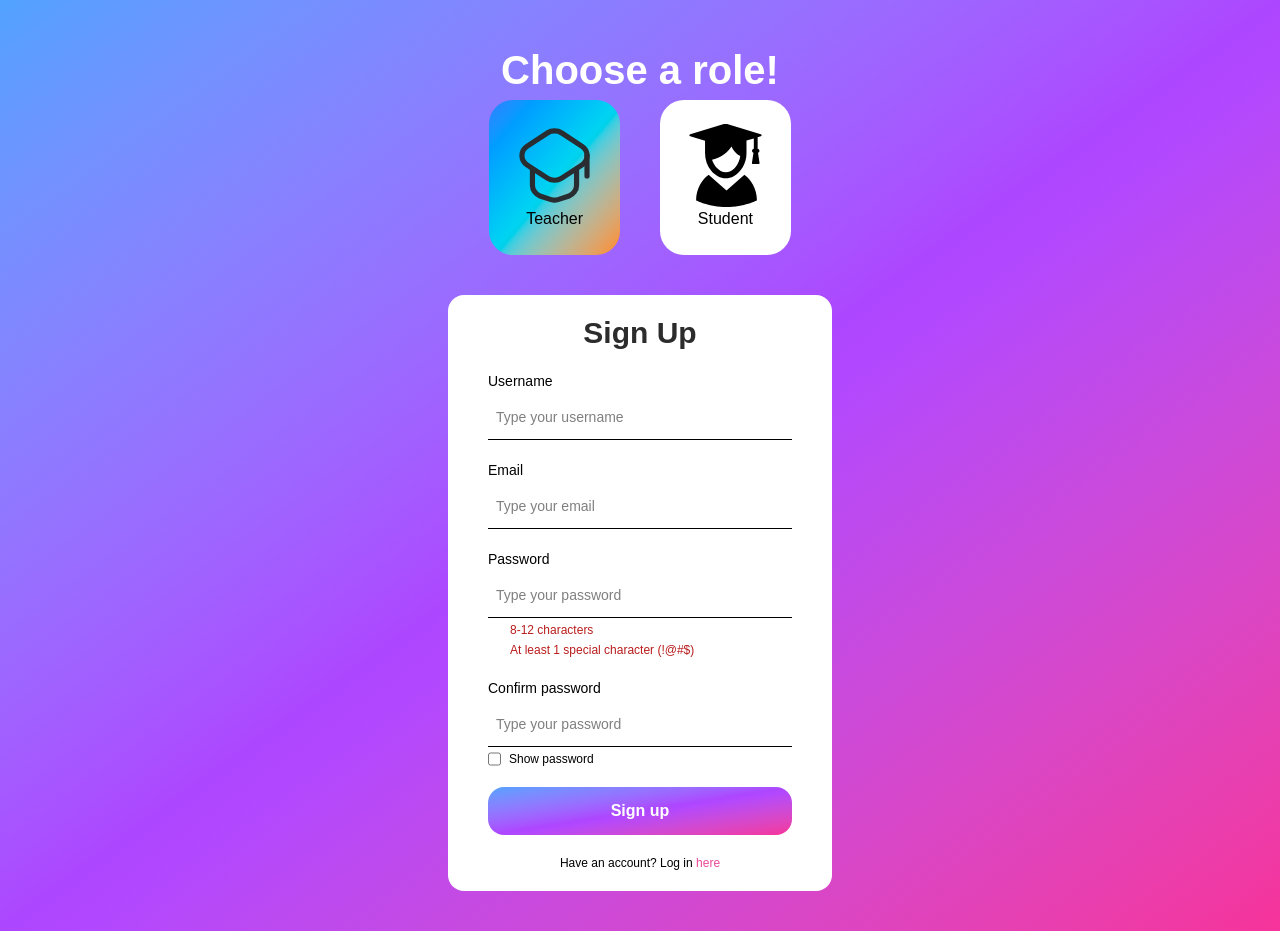
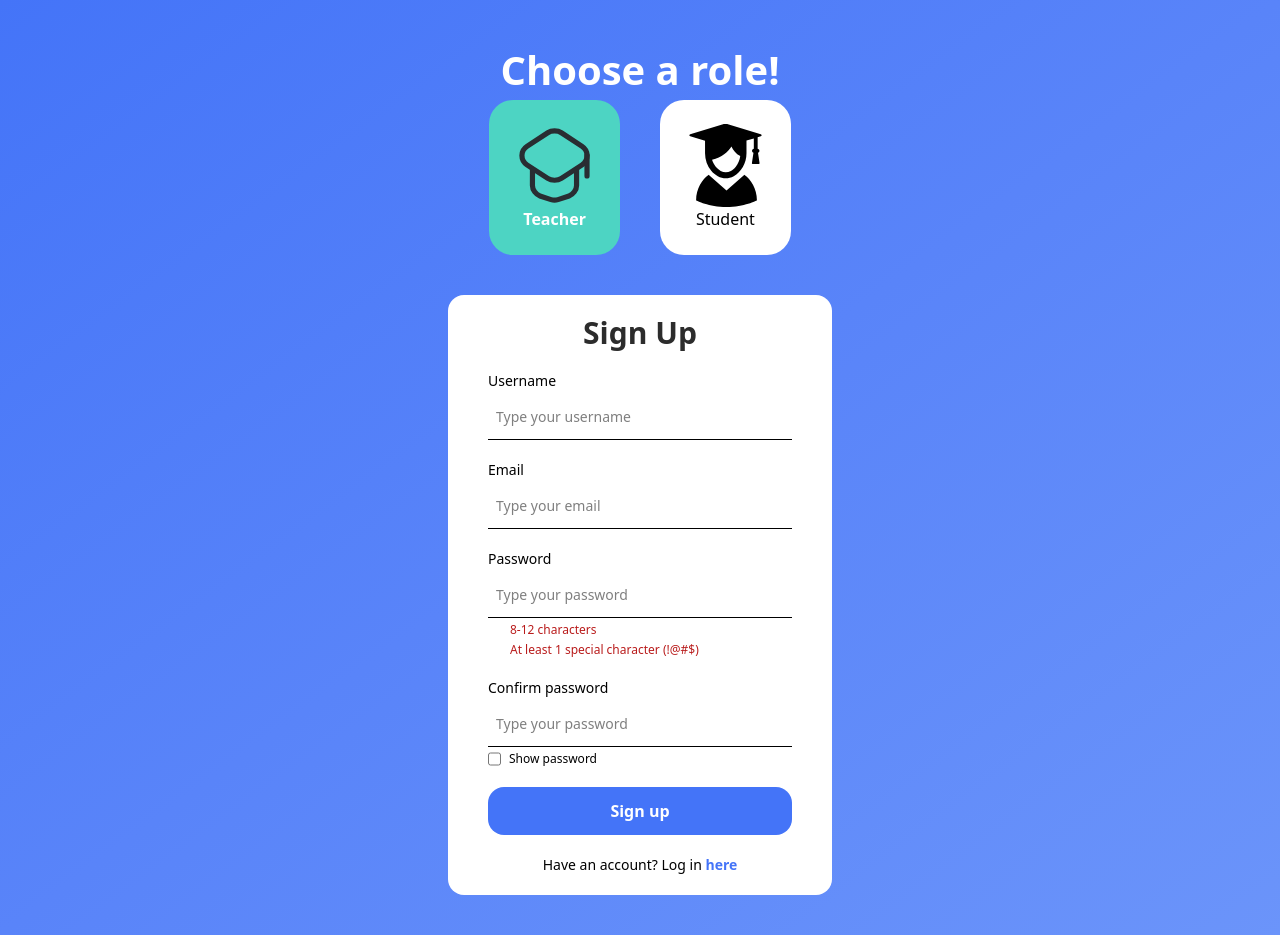
Before and after one commit to Vinzecta/ASE-SCAMS, a React (Vite) app: page /sign-up in a window 1280 px wide. Built offline with nearby package versions, Linux system fonts and the light colour scheme; some icons are missing.

Commit message:
Finish fixing authentication UI

```diff
--- a/src/features/Authentication/Login.tsx
+++ b/src/features/Authentication/Login.tsx
@@ -1,6 +1,6 @@
 import "../../assets/style/Fonts.css"
 import { Link } from "react-router-dom";
-import { useState, useEffect } from "react";
+import { useState } from "react";
 import { ErrorMessage } from "../../components/message/ErrorMessage";
 import { useNavigate } from "react-router-dom";
 
@@ -38,38 +38,75 @@ export default function Login() {
     }
 
     return (
-        <section className="montserrat-custom h-full w-full flex items-center justify-center  bg-gradient-to-br from-blue-400 via-purple-500 to-pink-500">
-            <form className="w-[30%] flex flex-col gap-10 bg-white !p-10 rounded-2xl">
-                <h1 className="text-center font-bold text-3xl text-[#2c2c2c]">Login</h1>
-                <div className="flex flex-col gap-3 text-sm">
-                    <div className="flex justify-between">
-                        <label className="font-light !my-auto">Email</label>
-                        {
-                            error.email ? <ErrorMessage error={error.email} /> : null
-                        }
-                    </div>
-                    <input onChange={(e) => setInput(prev => ({...prev, email: e.target.value}))} className="w-full border-b !px-2 !py-3" placeholder="Type your email" />
+        <section className="h-screen w-full flex items-center justify-center bg-gradient-to-br from-[#4474F8] via-[#5984F9] to-[#6B94FA]">
+            <form className="w-[90%] md:w-[500px] flex flex-col gap-8 bg-white p-10 rounded-2xl shadow-2xl">
+                <div className="text-center">
+                    <h1 className="font-bold text-4xl text-[#2c2c2c] mb-2">Welcome Back</h1>
+                    <p className="text-gray-500 text-sm">Login to your SCAMS account</p>
                 </div>
 
                 <div className="flex flex-col gap-3 text-sm">
                     <div className="flex justify-between">
-                        <label className="font-light !my-auto">Password</label>
-                        {
-                            error.password ? <ErrorMessage error={error.password} /> : null
-                        }
+                        <label className="font-semibold text-gray-700">Email</label>
+                        {error.email && <ErrorMessage error={error.email} />}
                     </div>
-                    <input onChange={(e) => setInput(prev => ({...prev, password: e.target.value}))} type={show ? "text" : "password"} className="w-full border-b !px-2 !py-3" placeholder="Type your password" />
-
-                    <div className="flex gap-2">
-                        <input onClick={showPassword} type="checkbox" />
-                        <p className="font-light text-xs">Show password</p>
-                    </div>
-                    <Link to={"/forgot-password"} className="font-light text-xs !ml-auto hover:underline cursor-pointer">Forgot password?</Link>
+                    <input
+                        onChange={(e) => setInput(prev => ({...prev, email: e.target.value}))}
+                        type="email"
+                        className="w-full border-2 border-gray-200 px-4 py-3 rounded-lg focus:border-[#4474F8] focus:outline-none transition-colors"
+                        placeholder="your.email@example.com"
+                    />
                 </div>
 
-                <button onClick={loginValidation} className="!py-3 rounded-2xl font-bold text-base text-white bg-gradient-to-br from-blue-400 via-purple-500 to-pink-500 hover:[background:linear-gradient(to_right,#76a9fa,#b28dff,#ff7ac6)]">Login</button>
+                <div className="flex flex-col gap-3 text-sm">
+                    <div className="flex justify-between">
+                        <label className="font-semibold text-gray-700">Password</label>
+                        {error.password && <ErrorMessage error={error.password} />}
+                    </div>
+                    <input
+                        onChange={(e) => setInput(prev => ({...prev, password: e.target.value}))}
+                        type={show ? "text" : "password"}
+                        className="w-full border-2 border-gray-200 px-4 py-3 rounded-lg focus:border-[#4474F8] focus:outline-none transition-colors"
+                        placeholder="Enter your password"
+                    />
 
-                <p className="text-xs text-center">Don't have an account? Sign up <span className="text-[#ec4899] hover:underline hover:text-[#db2777] cursor-pointer"><Link to={"/sign-up"}>here</Link></span></p>
+                    <div className="flex justify-between items-center">
+                        <div className="flex gap-2 items-center">
+                            <input
+                                onChange={showPassword}
+                                type="checkbox"
+                                id="showPassword"
+                                className="w-4 h-4 accent-[#4474F8] cursor-pointer"
+                            />
+                            <label htmlFor="showPassword" className="text-sm text-gray-600 cursor-pointer">
+                                Show password
+                            </label>
+                        </div>
+                        <Link
+                            to="/forgot-password"
+                            className="text-sm text-[#4474F8] hover:text-[#3461E6] hover:underline transition-colors"
+                        >
+                            Forgot password?
+                        </Link>
+                    </div>
+                </div>
+
+                <button
+                    onClick={loginValidation}
+                    className="py-4 rounded-lg font-bold text-base text-white bg-[#4474F8] hover:bg-[#3461E6] hover:scale-[1.02] hover:shadow-lg transition-all duration-300"
+                >
+                    Login
+                </button>
+
+                <p className="text-sm text-center text-gray-600">
+                    Don't have an account?{" "}
+                    <Link
+                        to="/sign-up"
+                        className="text-[#4474F8] font-semibold hover:text-[#3461E6] hover:underline transition-colors"
+                    >
+                        Sign up here
+                    </Link>
+                </p>
             </form>
         </section>
     );
--- a/src/features/Authentication/ResetPassword.tsx
+++ b/src/features/Authentication/ResetPassword.tsx
@@ -67,38 +67,41 @@ export default function ForgotPassword() {
     }
 
     return (
-        <section className="montserrat-custom h-full w-full flex items-center justify-center  bg-gradient-to-br from-blue-400 via-purple-500 to-pink-500">
+        <section className="h-full w-full flex items-center justify-center bg-gradient-to-br from-[#4474F8] via-[#5984F9] to-[#6B94FA]">
             <form className="w-[30%] flex flex-col gap-5 bg-white !p-10 rounded-2xl">
                 <h1 className="text-center font-bold text-3xl text-[#2c2c2c]">Forgot Password?</h1>
+
                 <div className="flex flex-col gap-1 text-sm">
                     <div className="flex justify-between">
                         <label className="font-light !my-auto">Email</label>
-                        {
-                            errors.email ?
-                            <ErrorMessage error={errors.email} /> : null
-                        }
+                        {errors.email ? <ErrorMessage error={errors.email} /> : null}
                     </div>
-                    <input onChange={(e) => setInput(prev => ({...prev, email: e.target.value}))} className="w-full border-b !px-2 !py-3" placeholder="Type your email" />
+                    <input
+                        onChange={(e) => setInput(prev => ({ ...prev, email: e.target.value }))}
+                        className="w-full border-b !px-2 !py-3 focus:border-[#4474F8]"
+                        placeholder="Type your email"
+                    />
                 </div>
 
                 <div className="flex flex-col gap-1 text-sm">
                     <div className="flex justify-between">
                         <label className="font-light !my-auto">Password</label>
-                        {
-                            errors.password ?
-                            <ErrorMessage error={errors.password} /> : null
-                        }
+                        {errors.password ? <ErrorMessage error={errors.password} /> : null}
                     </div>
-                    <input onChange={(e) => setInput(prev => ({...prev, password: e.target.value}))} type={show ? "text" : "password"} className="w-full border-b !px-2 !py-3" placeholder="Type your password" />
+                    <input
+                        onChange={(e) => setInput(prev => ({ ...prev, password: e.target.value }))}
+                        type={show ? "text" : "password"}
+                        className="w-full border-b !px-2 !py-3 focus:border-[#4474F8]"
+                        placeholder="Type your password"
+                    />
 
                     <div className="flex flex-col gap-1">
-                        {
-                            passwordValid.checkLength ?
+                        {passwordValid.checkLength ?
                             <SuccessMessage success={"8-12 characters"} /> :
                             <ErrorMessage2 error={"8-12 characters"} />
                         }
-                        {
-                            passwordValid.checkSpecial ?
+
+                        {passwordValid.checkSpecial ?
                             <SuccessMessage success={"At least 1 special character (!@#$)"} /> :
                             <ErrorMessage2 error={"At least 1 special character (!@#$)"} />
                         }
@@ -106,14 +109,17 @@ export default function ForgotPassword() {
                 </div>
 
                 <div className="flex flex-col gap-1 text-sm">
-                   <div className="flex justify-between">
-                       <label className="font-light !my-auto">Confirm password</label>
-                       {
-                           errors.confirmPass ?
-                           <ErrorMessage error={errors.confirmPass} /> : null
-                       }
-                   </div>
-                    <input onChange={(e) => setInput(prev => ({...prev, confirmPass: e.target.value}))} type={show ? "text" : "password"} className="w-full border-b !px-2 !py-3" placeholder="Type your password" />
+                    <div className="flex justify-between">
+                        <label className="font-light !my-auto">Confirm password</label>
+                        {errors.confirmPass ? <ErrorMessage error={errors.confirmPass} /> : null}
+                    </div>
+
+                    <input
+                        onChange={(e) => setInput(prev => ({ ...prev, confirmPass: e.target.value }))}
+                        type={show ? "text" : "password"}
+                        className="w-full border-b !px-2 !py-3 focus:border-[#4474F8]"
+                        placeholder="Type your password"
+                    />
 
                     <div className="flex gap-2">
                         <input onClick={showPassword} type="checkbox" />
@@ -121,9 +127,19 @@ export default function ForgotPassword() {
                     </div>
                 </div>
 
-                <button onClick={handleSubmit} className="!py-3 rounded-2xl font-bold text-base text-white bg-gradient-to-br from-blue-400 via-purple-500 to-pink-500 hover:[background:linear-gradient(to_right,#76a9fa,#b28dff,#ff7ac6)]">Get new password</button>
+                <button
+                    onClick={handleSubmit}
+                    className="!py-3 rounded-2xl font-bold text-base text-white bg-[#4474F8] hover:bg-[#375FCC]"
+                >
+                    Get new password
+                </button>
 
-                <p className="text-xs text-center">Remember your password? Go back to <span className="text-[#ec4899] hover:underline hover:text-[#db2777] cursor-pointer"><Link to={"/log-in"}>login</Link></span></p>
+                <p className="text-sm text-center">
+                    Remember your password? Go back to
+                    <span className="text-[#4474F8] font-bold hover:underline hover:text-[#375FCC] cursor-pointer">
+                        <Link to="/log-in"> login</Link>
+                    </span>
+                </p>
             </form>
         </section>
     );
--- a/src/features/Authentication/SignUp.tsx
+++ b/src/features/Authentication/SignUp.tsx
@@ -89,15 +89,26 @@ export default function SignUp() {
     }
 
     return (
-        <section className="montserrat-custom h-fit w-full flex flex-col !py-10 items-center justify-center  bg-gradient-to-br from-blue-400 via-purple-500 to-pink-500">
+        <section className="h-fit w-full flex flex-col !py-10 items-center justify-center bg-gradient-to-br from-[#4474F8] via-[#5984F9] to-[#6B94FA]">
             <h1 className="text-[40px] font-bold text-white">Choose a role!</h1>
-            <div className={`flex gap-10 items-center justify-center !mb-10`}>
-                <div onClick={clickTutor} className={`flex flex-col w-[30%] !p-6 rounded-3xl ${tutor ? "bg-gradient-to-br from-blue-500 via-cyan-400 to-orange-400" : "bg-white"} transition-transform duration-300 ease-in-out hover:scale-110`}>
-                    <img className={`w-[150px]`} src={teacher} alt="Teacher Logo" />
+
+            <div className="flex gap-10 items-center justify-center !mb-10">
+                <div
+                    onClick={clickTutor}
+                    className={`flex flex-col w-[30%] !p-6 rounded-3xl cursor-pointer
+                        ${tutor ? "bg-[#4DD4C3] text-white font-bold" : "bg-white"}
+                        transition-transform duration-300 ease-in-out hover:scale-110`}
+                >
+                    <img className="w-[150px]" src={teacher} alt="Teacher Logo" />
                     <p className="text-center">Teacher</p>
                 </div>
 
-                <div onClick={clickStudent} className={`flex flex-col w-[30%] !p-6 rounded-3xl ${student ? "bg-gradient-to-br from-blue-500 via-cyan-400 to-orange-400" : "bg-white"} transition-transform duration-300 ease-in-out hover:scale-110`}>
+                <div
+                    onClick={clickStudent}
+                    className={`flex flex-col w-[30%] !p-6 rounded-3xl cursor-pointer
+                        ${student ? "bg-[#4DD4C3] text-white font-bold" : "bg-white"}
+                        transition-transform duration-300 ease-in-out hover:scale-110`}
+                >
                     <img className="w-[150px]" src={studentRole} alt="Student Logo" />
                     <p className="text-center">Student</p>
                 </div>
@@ -105,62 +116,71 @@ export default function SignUp() {
 
             <form className="w-[30%] flex flex-col gap-5 bg-white !px-10 !py-5 rounded-2xl">
                 <h1 className="text-center font-bold text-3xl text-[#2c2c2c]">Sign Up</h1>
+
+                {/* Username */}
                 <div className="flex flex-col gap-1 text-sm">
                     <div className="flex justify-between">
                         <label className="font-light !my-auto">Username</label>
-                        {
-                            errors.username ?
-                            <ErrorMessage error={errors.username} /> : null
-                        }
+                        {errors.username ? <ErrorMessage error={errors.username} /> : null}
                     </div>
-
-                    <input onChange={(e) => setInput(prev => ({...prev, username: e.target.value}))} className="w-full border-b !px-2 !py-3" placeholder="Type your username" />
+                    <input
+                        onChange={(e) => setInput(prev => ({ ...prev, username: e.target.value }))}
+                        className="w-full border-b focus:border-[#4474F8] !px-2 !py-3"
+                        placeholder="Type your username"
+                    />
                 </div>
 
+                {/* Email */}
                 <div className="flex flex-col gap-1 text-sm">
                     <div className="flex justify-between">
                         <label className="font-light !my-auto">Email</label>
-                        {
-                            errors.email ?
-                            <ErrorMessage error={errors.email} /> : null
-                        }
+                        {errors.email ? <ErrorMessage error={errors.email} /> : null}
                     </div>
-                    <input onChange={(e) => setInput(prev => ({...prev, email: e.target.value}))} className="w-full border-b !px-2 !py-3" placeholder="Type your email" />
+                    <input
+                        onChange={(e) => setInput(prev => ({ ...prev, email: e.target.value }))}
+                        className="w-full border-b focus:border-[#4474F8] !px-2 !py-3"
+                        placeholder="Type your email"
+                    />
                 </div>
 
+                {/* Password */}
                 <div className="flex flex-col gap-1 text-sm">
                     <div className="flex justify-between">
                         <label className="font-light !my-auto">Password</label>
-                        {
-                            errors.password ?
-                            <ErrorMessage error={errors.password} /> : null
-                        }
+                        {errors.password ? <ErrorMessage error={errors.password} /> : null}
                     </div>
-                    <input onChange={(e) => setInput(prev => ({...prev, password: e.target.value}))} type={show ? "text" : "password"} className="w-full border-b !px-2 !py-3" placeholder="Type your password" />
+                    <input
+                        onChange={(e) => setInput(prev => ({ ...prev, password: e.target.value }))}
+                        type={show ? "text" : "password"}
+                        className="w-full border-b focus:border-[#4474F8] !px-2 !py-3"
+                        placeholder="Type your password"
+                    />
 
                     <div className="flex flex-col gap-1">
-                        {
-                            passwordValid.checkLength ?
+                        {passwordValid.checkLength ?
                             <SuccessMessage success={"8-12 characters"} /> :
                             <ErrorMessage2 error={"8-12 characters"} />
                         }
-                        {
-                            passwordValid.checkSpecial ?
+                        {passwordValid.checkSpecial ?
                             <SuccessMessage success={"At least 1 special character (!@#$)"} /> :
                             <ErrorMessage2 error={"At least 1 special character (!@#$)"} />
                         }
                     </div>
                 </div>
 
+                {/* Confirm password */}
                 <div className="flex flex-col gap-1 text-sm">
                     <div className="flex justify-between">
                         <label className="font-light !my-auto">Confirm password</label>
-                        {
-                            errors.confirmPass ?
-                            <ErrorMessage error={errors.confirmPass} /> : null
-                        }
+                        {errors.confirmPass ? <ErrorMessage error={errors.confirmPass} /> : null}
                     </div>
-                    <input onChange={(e) => setInput(prev => ({...prev, confirmPass: e.target.value}))} type={show ? "text" : "password"} className="w-full border-b !px-2 !py-3" placeholder="Type your password" />
+
+                    <input
+                        onChange={(e) => setInput(prev => ({ ...prev, confirmPass: e.target.value }))}
+                        type={show ? "text" : "password"}
+                        className="w-full border-b focus:border-[#4474F8] !px-2 !py-3"
+                        placeholder="Type your password"
+                    />
 
                     <div className="flex gap-2">
                         <input onClick={showPassword} type="checkbox" />
@@ -168,9 +188,20 @@ export default function SignUp() {
                     </div>
                 </div>
 
-                <button onClick={handleSubmit} className="!py-3 rounded-2xl font-bold text-base text-white bg-gradient-to-br from-blue-400 via-purple-500 to-pink-500 hover:[background:linear-gradient(to_right,#76a9fa,#b28dff,#ff7ac6)]">Sign up</button>
+                {/* Button */}
+                <button
+                    onClick={handleSubmit}
+                    className="!py-3 rounded-2xl font-bold text-base text-white bg-[#4474F8] hover:bg-[#375FCC]"
+                >
+                    Sign up
+                </button>
 
-                <p className="text-xs text-center">Have an account? Log in <span className="text-[#ec4899] hover:underline hover:text-[#db2777] cursor-pointer"><Link to={"/log-in"}>here</Link></span></p>
+                <p className="text-sm text-center">
+                    Have an account? Log in{" "}
+                    <span className="text-[#4474F8] hover:underline hover:text-[#375FCC] cursor-pointer">
+                        <Link to={"/log-in"} className="text-[#4474F8] font-semibold hover:text-[#3461E6] hover:underline transition-colors">here</Link>
+                    </span>
+                </p>
             </form>
         </section>
     );
```
